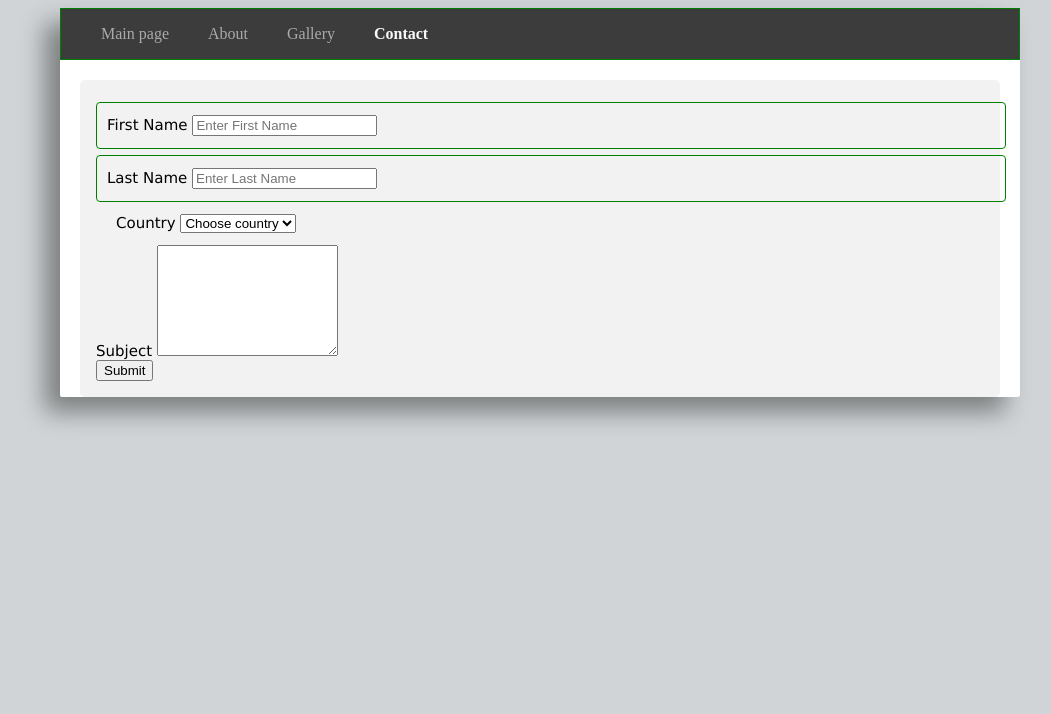
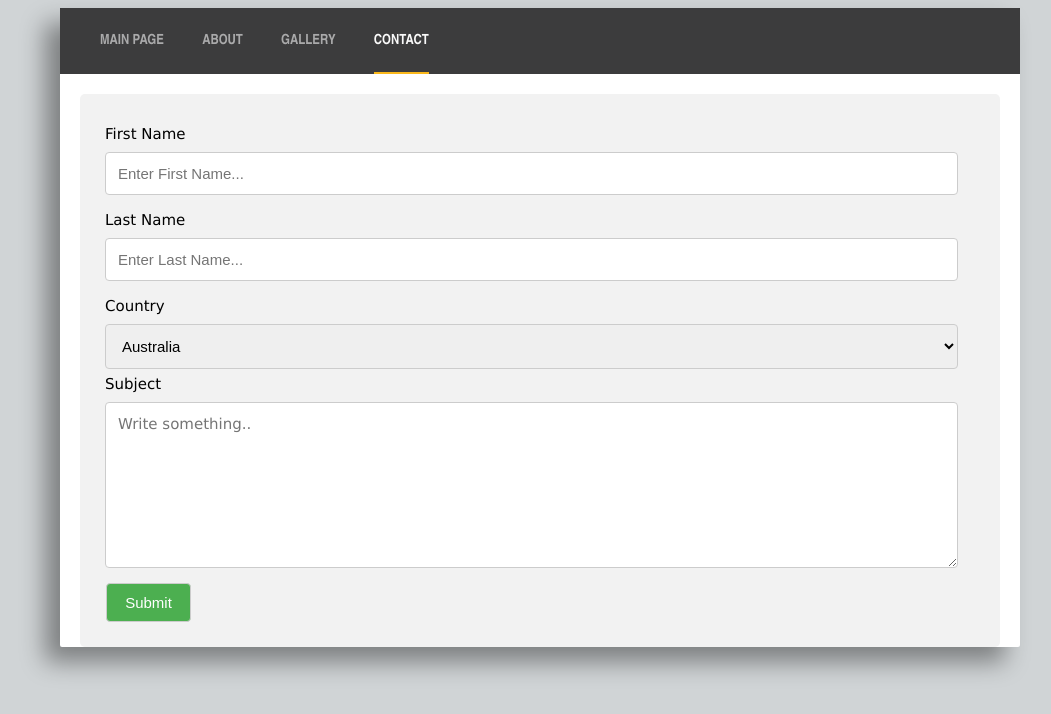
Before and after one commit to DKamsuk/training0, a plain HTML site: page contact.html in a window 1280 px wide. Shown: the whole page, without its empty margins (100-1151 px from the left). Drawn offline with Linux system fonts and the light colour scheme.

Commit message:
1. Finished block "menu". 2. Made "menu" on all pages. 3. Create form "feed back" on the page contact.html.

```diff
--- a/contact.html
+++ b/contact.html
@@ -10,45 +10,48 @@
 <div class="wrapper">
     <div>
         <div class="menu">
-            <ul>
-                <li class="menu_item "><a href="index.html">Main page</a></li>
-                <li class="menu_item"><a href="about.html">About</a></li>
-                <li class="menu_item"><a href="gallery.html">Gallery</a></li>
-                <li class="menu_item"><a href="contact.html" class="page_active"><b>Contact</b></a></li>
+            <ul class="ul-control">
+                <li class="menu_item"><a href="index.html">main page</a></li>
+                <li class="menu_item"><a href="about.html">about</a></li>
+                <li class="menu_item"><a href="gallery.html">gallery</a></li>
+                <li class="menu_item"><a href="contact.html" class="page_active class-li">contact</a></li>
             </ul>
         </div>
     </div>
     <div class="contact_form">
         <form>
             <div class="form_input">
-                <label for="first_name">First Name</label>
-                <input type="text" class="input_text" id="first_name" placeholder="Enter First Name">
+                <label for="first_name" class="form_control_label">First Name</label>
+                <input type="text" class="input_text form_control-type" id="first_name"
+                       placeholder="Enter First Name...">
             </div>
             <div class="form_input">
-                <label for="first_name">Last Name</label>
-                <input type="text" class="input_text" id="last_name" placeholder="Enter Last Name">
+                <label for="first_name" class="form_control_label">Last Name</label>
+                <input type="text" class="input_text form_control-input" id="last_name"
+                       placeholder="Enter Last Name...">
             </div>
             <div class="form_select">
-                <label for="country" id="country">Country</label>
-                <select class="select_country">
-                    <option>Choose country</option>
+                <label for="country" id="country" class="form_control_label">Country</label>
+                <select class="select_country form_control form_contact_select">
                     <option>Australia</option>
                     <option>Canada</option>
                     <option>USA</option>
-                    <option>Ukraine</option>
                 </select>
             </div>
             <div class="form_textarea">
-                <label for="subject">Subject</label>
-                <textarea class="field_textarea" id="subject" rows="7"></textarea>
-
-            </div>
-            <div>
-                <button>
-                    Submit
-                </button>
+                <label for="subject" class="form_control_label">
+                    <div class="subject">Subject</div>
+                </label>
+                <textarea id="textarea" class="form_control_texratea" placeholder="Write something.."
+                          style="height:140px"></textarea>
+                <div class="div_button">
+                    <button class="form_control_button">
+                        Submit
+                    </button>
+                </div>
             </div>
         </form>
+        <title>after</title>
     </div>
 </div>
 </body>
--- a/styles/contact.css
+++ b/styles/contact.css
@@ -1,30 +1,86 @@
 .form_input {
-    width: 100%;
-    padding: 12px 10px;
-    border: 1px solid green;
     border-radius: 4px;
-    margin-top: 6px;
+    display: block;
+    margin: 6px 0 16px 0;
 }
+
 .form_select {
-    padding: 12px 20px;
     border: none;
     border-radius: 4px;
     cursor: pointer;
 }
-.wrapper {
-    width: 960px;
-    background: #fff;
-    height: 100%;
-    margin: 0 auto;
-    border-radius: 2px;
-    box-shadow: -15px 15px 25px rgba(0, 0, 0, 0.4);
-}
+
 .contact_form {
     border-radius: 5px;
     box-sizing: inherit;
     background: #f2f2f2;
-    padding: 16px;
+    padding: 25px;
     margin: 20px;
     font-size: 15px;
-    font-family: Verdana,sans-serif;
+    font-family: Verdana, sans-serif;
 }
+
+.form_control-type {
+    display: block;
+    padding: 12px;
+    width: 95%;
+    border-radius: 4px;
+    border: 1px solid #ccc;
+    font-size: 15px;
+}
+
+.form_contact_select {
+    width: 98%;
+    padding: 12px;
+    display: block;
+    border-radius: 4px;
+    border: 1px solid #ccc;
+    font-size: 15px;
+}
+
+.form_control-input {
+    display: block;
+    padding: 12px;
+    width: 95%;
+    border-radius: 4px;
+    border: 1px solid #ccc;
+    font-size: 15px;
+}
+
+.form_control_texratea {
+    width: 95%;
+    padding: 12px;
+    display: block;
+    border-radius: 4px;
+    border: 1px solid #ccc;
+    height: 150px;
+    font: inherit;
+}
+
+.form_control_button {
+    color: #FFFFFF;
+    background-color: #4CAF50;
+    padding: 10px 10px;
+    border-radius: 4px;
+    border: 1px solid #ccc;
+    display: inline-block;
+    font-size: 15px;
+    width: 85px;
+}
+
+.form_control_button:hover {
+    box-shadow: 0 8px 16px 0 rgba(0, 0, 0, 0.2), 0 6px 20px 0 rgba(0, 0, 0, 0.19);
+    cursor: pointer
+}
+
+.form_control_label {
+    display: block;
+    margin: 6px 0 9px 0;
+}
+
+.div_button {
+    padding: 15px 0 0 1px;
+}
+
+a:after {
+}
--- a/styles/index.css
+++ b/styles/index.css
@@ -7,6 +7,7 @@ body {
     display: inline-block;
     padding: 0 35px 0 0;
     list-style: none;
+
 }
 
 a {
@@ -25,7 +26,7 @@ a:hover {
     margin: 0 auto;
     border-radius: 2px;
     box-shadow: -15px 15px 25px rgba(0, 0, 0, 0.4);
-    box-sizing: inherit
+    font-size: 20px;
 }
 
 .page_active {
@@ -41,9 +42,8 @@ a:hover {
 .about_me {
     display: inline-block;
     vertical-align: top;
-    padding: 10px 20px;
     overflow: hidden;
-    background: 0 ;
+    background: 0;
 }
 
 .photo {
@@ -63,31 +63,58 @@ a:hover {
     display: inline-block;
     width: 30%;
     vertical-align: middle;
-    margin: 0 0 3% 0 ;
+    margin: 0 0 3% 0;
     font-size: 25px;
 }
-.education{
+
+.education {
 
 }
-.hobby_2{
+
+.hobby_2 {
     float: left;
 }
-.history_2{
+
+.history_2 {
     float: left;
 }
-.photo_2{
+
+.photo_2 {
     height: auto;
-    width:  250px;
+    width: 250px;
     float: right;
     margin: 0 0 0 2%;
 }
-.hobby{
+
+.hobby {
     text-align: center;
 }
-.menu{
-    background-color: rgba(39,39,41,.90);
-    border: 1px solid green;
+
+.menu {
+    background-color: rgba(39, 39, 41, .90);
+    display: block;
+    font-size: 14px;
+    font-family: "robotocondensed", "Arial Narrow", Arial, sans-serif;
+    font-weight: 700;
+    text-transform: uppercase;
+}
+
+a.page_active:after {
+    content: "";
+    position: absolute;
+    border: 1px solid #fab81b;
+    bottom: 0;
+    left: 0;
+    right: 0;
+}
+
+.page_active {
+    content: "";
+    position: relative;
+    line-height: 66px;
     display: block;
 }
-.menu_2{
+
+.ul-control {
+    margin: 0;
 }
```
Also changed, not shown: about.html (+6 -6 lines), gallery.html (+5 -5 lines), index.html (+7 -7 lines).
